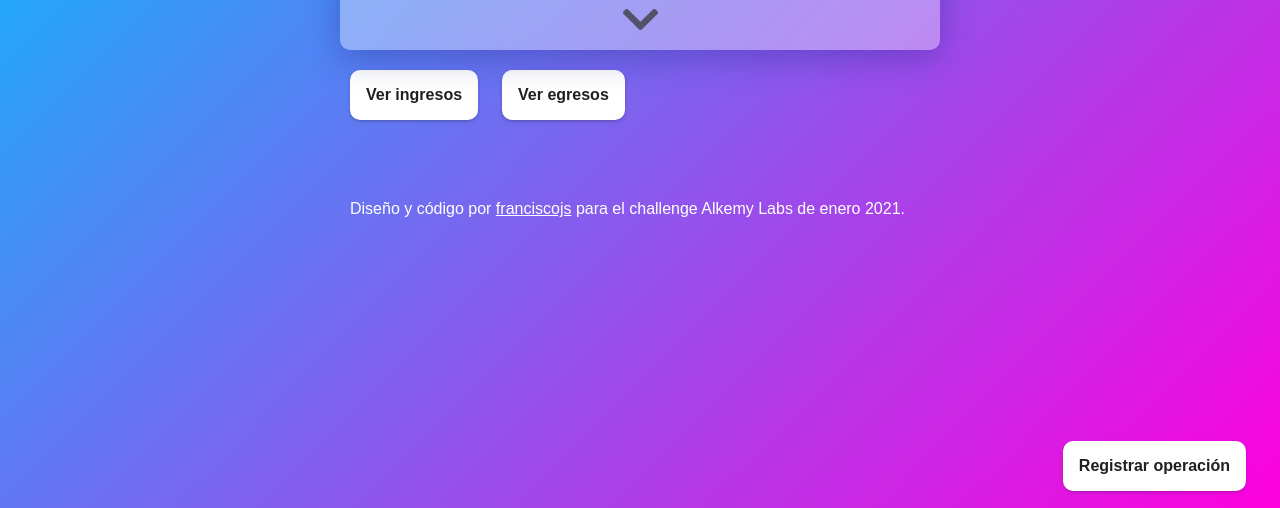
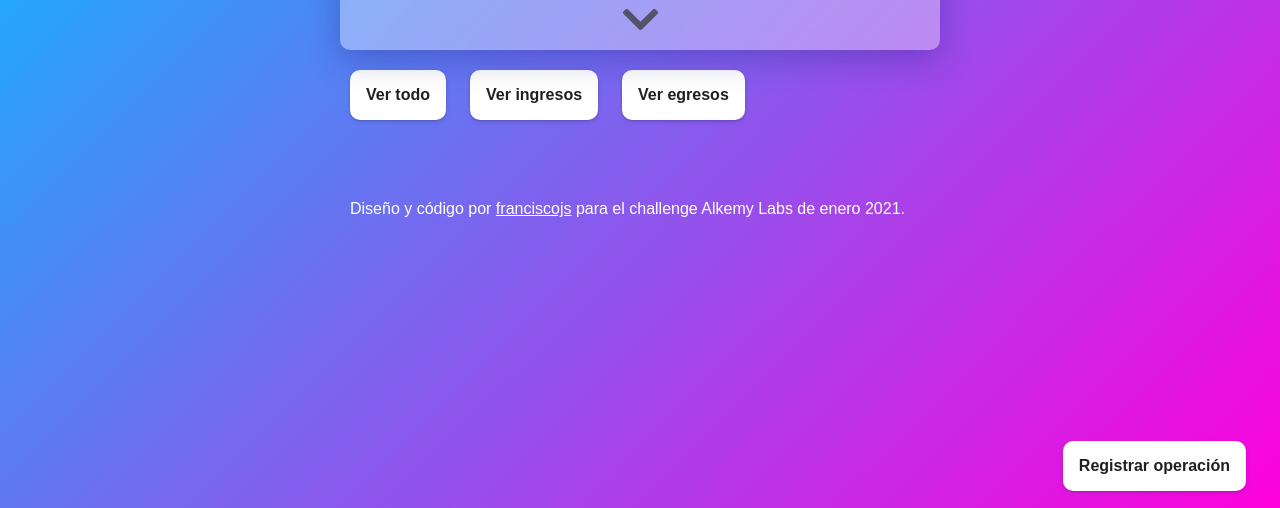
Before and after one commit to franciscojs12/alkemy-challenge, a React (Create React App) app in the folder client/: page / in a window 1280 px wide. Shown: the part 289-797 px from the top of the page. Built offline with nearby package versions, Linux system fonts and the light colour scheme; no server answers; a web font is replaced by a local one.

Commit message:
Removed Controls component, added into App instead. Implemented State for filtering operations by type.

```diff
--- a/client/src/App.js
+++ b/client/src/App.js
@@ -2,22 +2,14 @@ import { useState, useEffect } from 'react';
 import Header from './components/Header';
 import Main from './components/Main';
 import List from './components/List';
-import Controls from './components/Controls';
 import Footer from './components/Footer';
 import NewOperationForm from './components/NewOperationForm';
 import EditOperationForm from './components/EditOperationForm';
 
 const App = () => {
   const [operations, setOperations] = useState([]);
+  const [selectedOperationType, setSelectedOperationType] = useState('all'); // income/expense/all
   const [selectedEditOperation, setSelectedEditOperation] = useState([]);
-  const [selectedOperationType, setSelectedOperationType] = useState('all'); // income/expense/all
-
-  // const filteredOperations =
-  //   selectedOperationType === 'all'
-  //     ? operations
-  //     : operations.filter(
-  //         ({ operationType }) => operationType === selectEditOperationType
-  //       );
 
   // Toggle forms
   const [isNewOperationFormEnabled, setIsNewOperationFormEnabled] = useState(
@@ -26,6 +18,13 @@ const App = () => {
   const [isEditOperationFormEnabled, setIsEditOperationFormEnabled] = useState(
     false
   );
+
+  const filteredOperations =
+    selectedOperationType === 'all'
+      ? operations
+      : operations.filter(
+          ({ operationType }) => operationType === selectedOperationType
+        );
 
   useEffect(() => {
     const getOperations = async () => {
@@ -99,11 +98,42 @@ const App = () => {
         onSelectEdit={selectEditOperation}
         toggleEditOperationForm={() => setIsEditOperationFormEnabled(true)}
       />
-      <Controls
-        toggleNewOperationForm={() =>
-          setIsNewOperationFormEnabled(!isNewOperationFormEnabled)
-        }
-      />
+
+      <section className="controls">
+        <div className="container">
+          <button
+            className="btn"
+            id="btn-expense"
+            onClick={() => setSelectedOperationType('all')}
+          >
+            Ver todo
+          </button>
+          <button
+            className="btn"
+            id="btn-income"
+            onClick={() => setSelectedOperationType('income')}
+          >
+            Ver ingresos
+          </button>
+          <button
+            className="btn"
+            id="btn-expense"
+            onClick={() => setSelectedOperationType('expense')}
+          >
+            Ver egresos
+          </button>
+          <button
+            className="btn"
+            id="btn-new-operation"
+            onClick={() =>
+              setIsNewOperationFormEnabled(!isNewOperationFormEnabled)
+            }
+          >
+            Registrar operación
+          </button>
+        </div>
+      </section>
+
       {isNewOperationFormEnabled && (
         <NewOperationForm
           onAccept={addOperation}
--- a/client/src/components/Controls.js
+++ /dev/null
@@ -1,23 +0,0 @@
-const Controls = ({ toggleNewOperationForm }) => {
-  return (
-    <section className="controls">
-      <div className="container">
-        <button
-          className="btn"
-          id="btn-new-operation"
-          onClick={toggleNewOperationForm}
-        >
-          Registrar operación
-        </button>
-        <button className="btn" id="btn-income">
-          Ver ingresos
-        </button>
-        <button className="btn" id="btn-expense">
-          Ver egresos
-        </button>
-      </div>
-    </section>
-  );
-};
-
-export default Controls;
```
Also changed, not shown: 1 other file (tests, documents, lock files or other folders).
